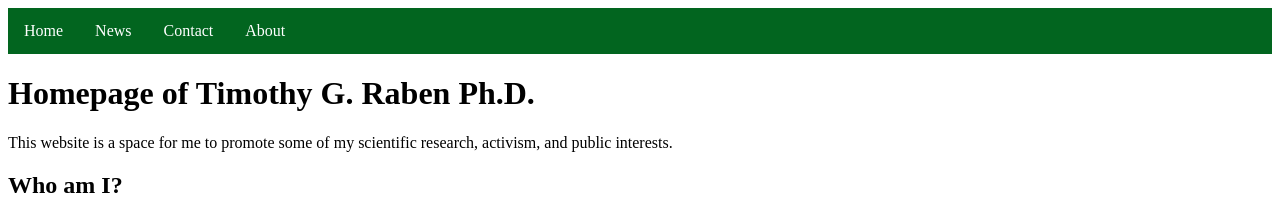
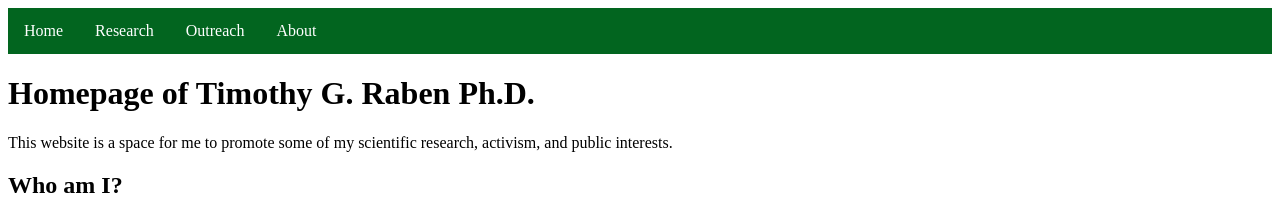
Before and after one commit to traben/traben.github.io, a Jekyll site: the page built from index.md, in a window 1280 px wide. Shown: the top 214 px of the page. Built offline with Jekyll 4.4.1, drawn with Linux system fonts in a browser that asks for light colours; our own code applies the rules of GitHub Pages for plain Markdown files.

Commit message:
Update default.html

```diff
--- a/_layouts/default.html
+++ b/_layouts/default.html
@@ -13,18 +13,45 @@ ul {
 li {
   float: left;
 }
-li a {
-   display: block;
+li a, .dropbtn {
+   display: inline-block;
    color: white;
    text-align: center;
    padding: 14px 16px;
    text-decoration: none;
 }
-li a:hover{
+li a:hover, .dropdown:hover .dropbtn{
    background-color: #012b0d;
+}
+li.dropdown {
+   display: inline-block;
+}
+.dropdown-content {
+  display: none;
+  position: absolute;
+  background-color: #f9f9f9;
+  min-width: 160px;
+  box-shadow: 0px 8px 16px 0px rgba(0,0,0,0.2);
+  z-index: 1;
+}
+.dropdown-content a {
+  color: black;
+  padding: 12px 16px;
+  text-decoration: none;
+  display: block;
+  text-align: left;
+}
+
+.dropdown-content a:hover {background-color: #f1f1f1;}
+
+.dropdown:hover .dropdown-content {
+  display: block;
 }
 a {
 	text-decoration: none;
+	}
+.active {
+  background-color: #000000;
 	}
 </style>
 </head>
@@ -32,9 +59,15 @@ a {
 
 <ul>
   <li><a href="#home">Home</a></li>
-  <li><a href="#news">News</a></li>
-  <li><a href="#contact">Contact</a></li>
-  <li><a href="#about">About</a></li>
+  <li><a href="#research">Research</a></li>
+  <li><a href="#outreach">Outreach</a></li>
+  <li class = "dropdown">
+	<a href="#about" class="dropbtn">About</a>
+	<div class="dropdown-content">
+		<a href="#cv"> CV</a>
+		<a href="#background">Background</a>
+	  </div>
+  </li>
 </ul>
 
 
```
